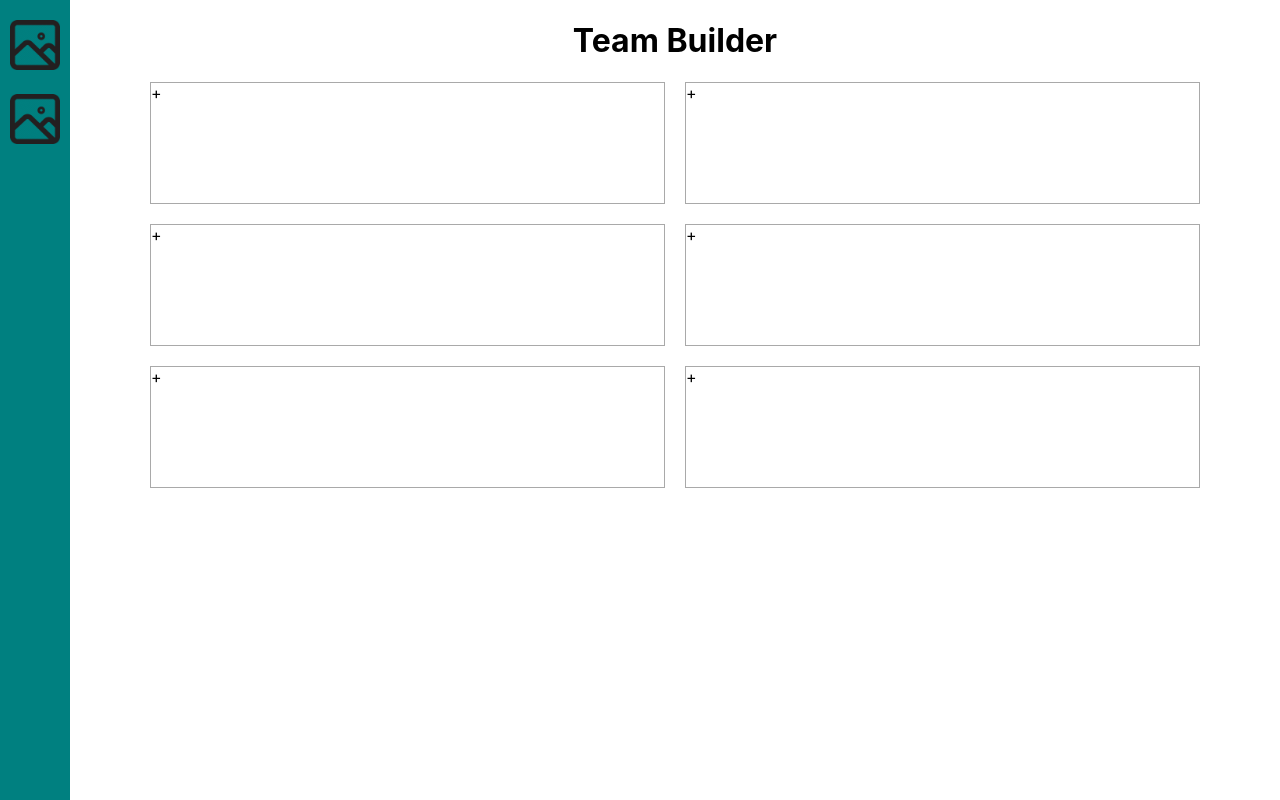
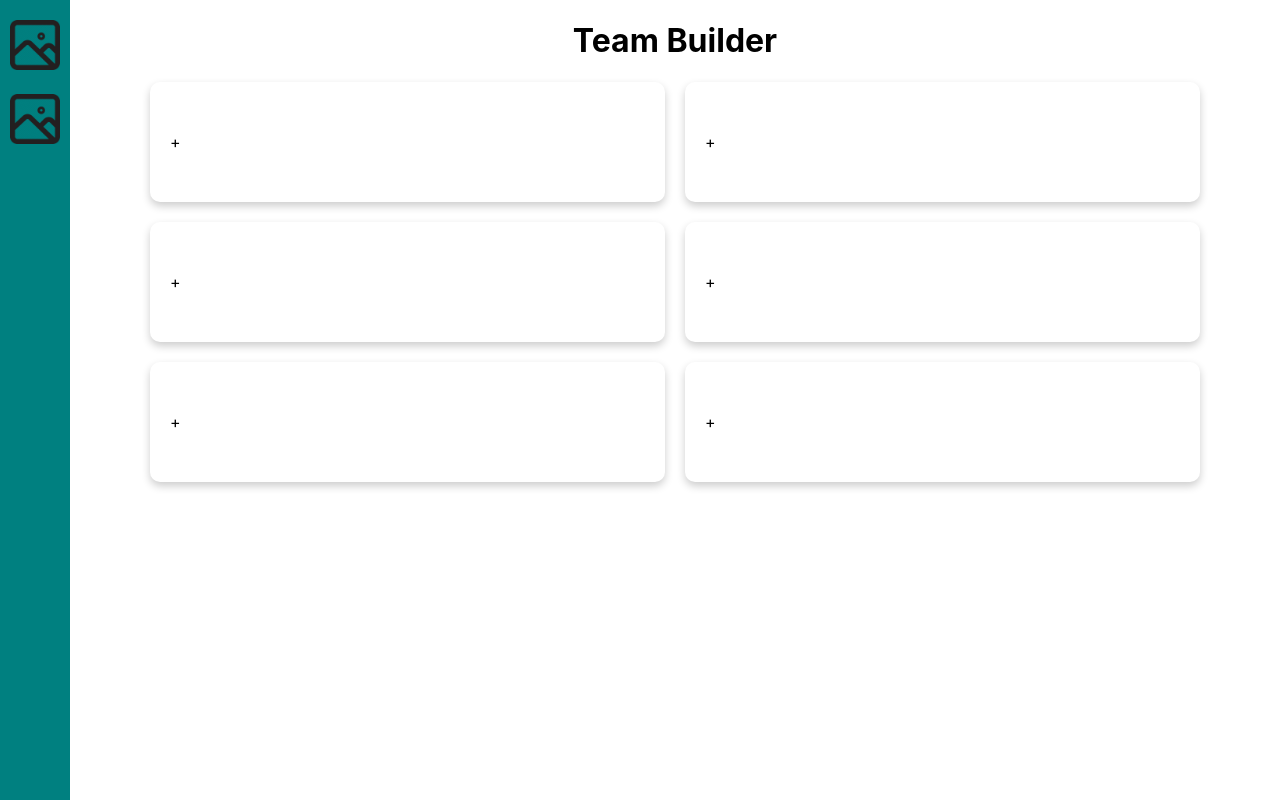
Before and after one commit to seif-y/PokeBuilder, a React (Create React App) app in the folder frontend/: page /teams in a window 1280 px wide. Built offline with nearby package versions, Linux system fonts and the light colour scheme.

Commit message:
Changed pokemon prop to state, and added more styling for TeamMember

```diff
--- a/frontend/src/components/team-builder/TeamMember.jsx
+++ b/frontend/src/components/team-builder/TeamMember.jsx
@@ -1,8 +1,10 @@
-import React from "react";
+import React, { useState } from "react";
 import PokeType from "../global/PokeType";
 import styles from "./TeamMember.module.css";
 
-export default function TeamMemberSlot({ pokemon }) {
+export default function TeamMemberSlot() {
+    const [pokemon, setPokemon] = useState(null);
+
     function renderTypes() {
         return pokemon.types.map((type, index) => {
             return <PokeType size="small" typeName={type} onClick={(e) => e.preventDefault()} />;
@@ -10,14 +12,16 @@ export default function TeamMemberSlot({ pokemon }) {
     }
 
     function renderPokemon() {
-        if (pokemon === undefined || pokemon === null) {
+        if (pokemon === null) {
             return "+";
         } else {
             return (
                 <React.Fragment>
-                    <img src={pokemon.sprite} alt="yer" className={styles.pokemonSprite} />
+                    <img src={pokemon.sprite} alt={pokemon.name} className={styles.pokemonSprite} />
                     <div className={styles.pokemonInfo}>
-                        <h3 className={styles.pokemonName}>{pokemon.name}</h3>
+                        <h3 className={styles.pokemonName}>
+                            {pokemon.name.charAt(0).toUpperCase() + pokemon.name.slice(1)}
+                        </h3>
                         <div className={styles.typeContainer}>{renderTypes()}</div>
                         <input type="text" placeholder="Notes" />
                     </div>
--- a/frontend/src/components/team-builder/TeamMember.module.css
+++ b/frontend/src/components/team-builder/TeamMember.module.css
@@ -1,7 +1,15 @@
 .container {
-    border: 1px solid darkgray;
+    box-shadow: 0 4px 8px 0 rgba(0, 0, 0, 0.2);
+    transition: 0.3s;
+    padding: 0 20px 0 20px;
+    border-radius: 10px;
     display: flex;
+    align-items: center;
     min-height: 120px;
+}
+
+.container:hover {
+    box-shadow: 0 8px 16px 0 rgba(0, 0, 0, 0.2);
 }
 
 .pokemonSprite {
@@ -22,4 +30,6 @@
 .typeContainer {
     display: flex;
     flex-direction: row;
+    margin-left: -5px;
+    margin-bottom: 5px;
 }
```
